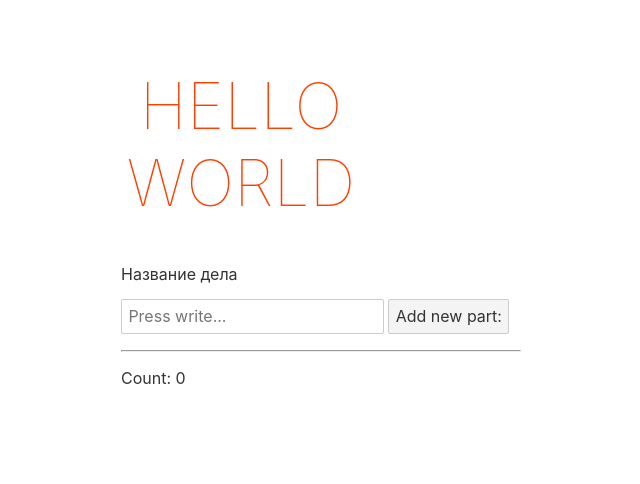
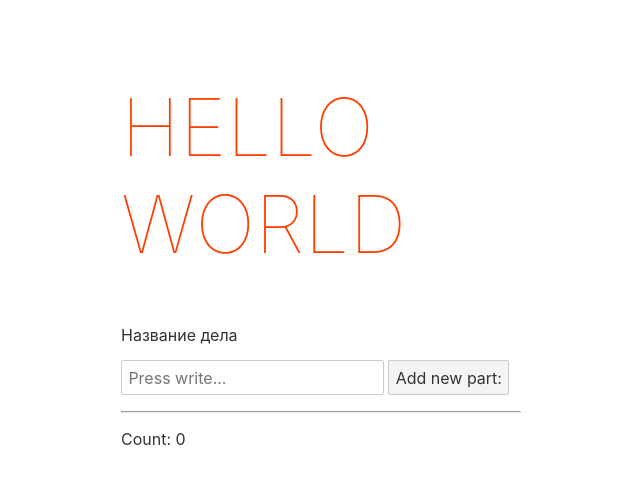
Before and after one commit to devilz1/svelte-todo, a Svelte app: page / in a window 1280 px wide. Shown: the top 484 px of the page, without its empty margins (399-1039 px from the left). Built offline with nearby package versions, Linux system fonts and the light colour scheme.

Commit message:
fix: changed text

```diff
--- a/package.json
+++ b/package.json
@@ -16,7 +16,6 @@
     "svelte": "^3.0.0"
   },
   "dependencies": {
-    "-": "0.0.1",
     "@semantic-release/changelog": "^6.0.1",
     "@semantic-release/commit-analyzer": "^9.0.2",
     "@semantic-release/git": "^10.0.1",
--- a/src/App.svelte
+++ b/src/App.svelte
@@ -19,7 +19,7 @@
 	h1 {
 		color: #ff3e00;
 		text-transform: uppercase;
-		font-size: 4em;
+		font-size: 5em;
 		font-weight: 100;
 	}
 </style>
```
Also changed, not shown: 1 other file (tests, documents, lock files or other folders).
